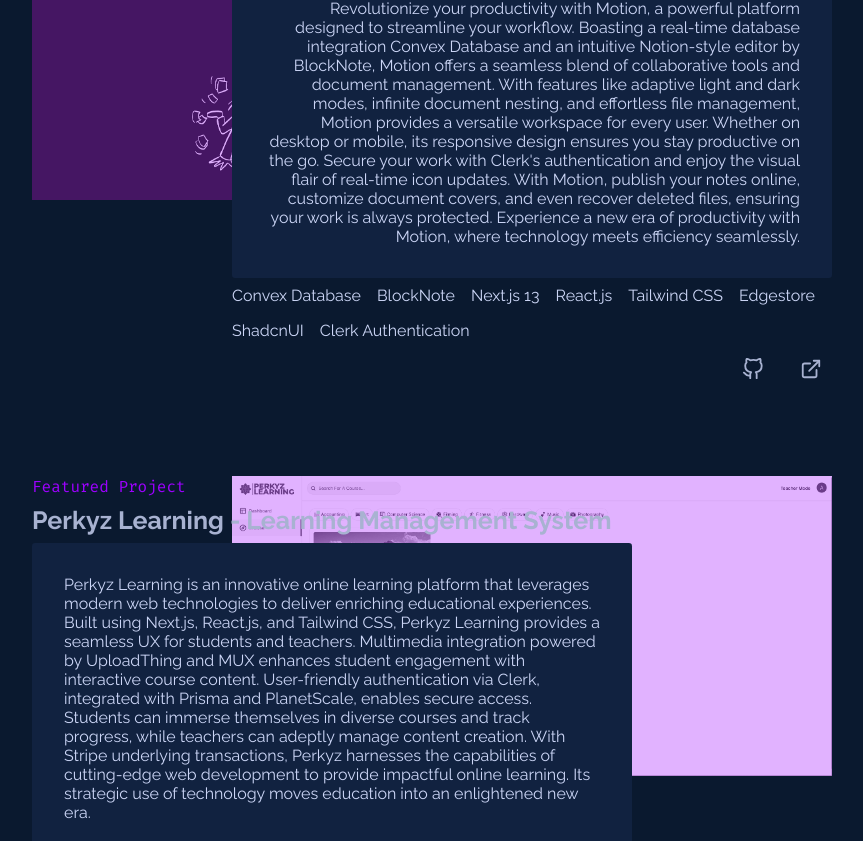
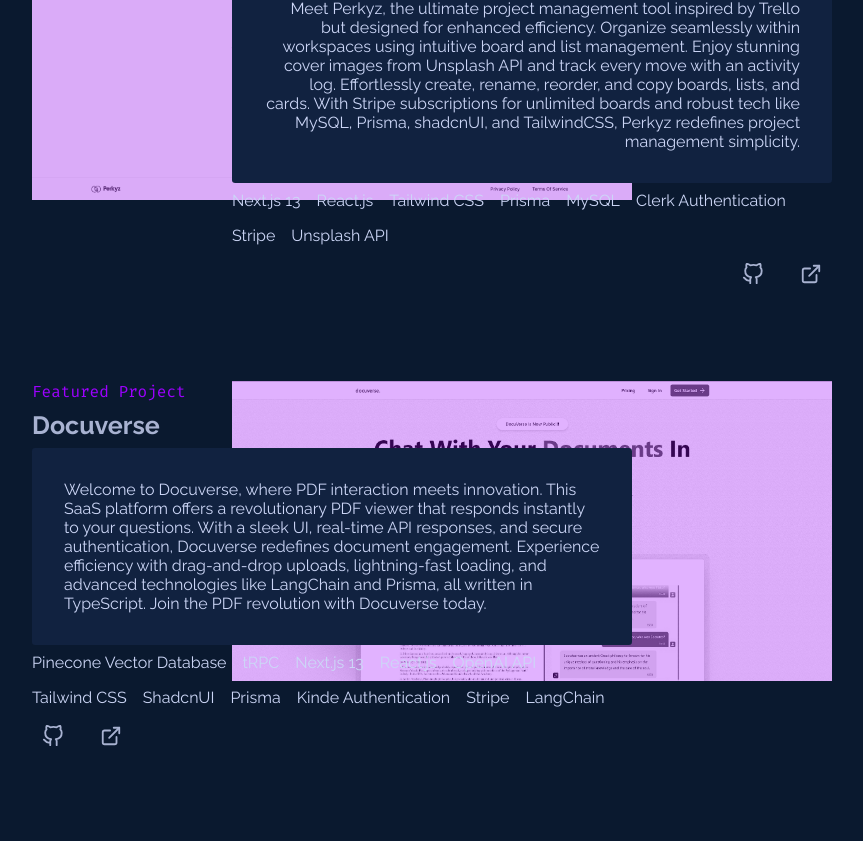
Before and after one commit to knightfury101/Portfolio_New, a Next.js app: page / in a window 1280 px wide. Shown: the part 3488-4329 px from the top of the page, without its empty margins (208-1071 px from the left). Built offline with nearby package versions, Linux system fonts and the light colour scheme; no server answers.

Commit message:
Update Projects.tsx

```diff
--- a/src/sections/Projects.tsx
+++ b/src/sections/Projects.tsx
@@ -6,6 +6,51 @@
 
 function Projects() {
   const projectsData = [
+    {
+      image: "/project16.png",
+      projectName: "Perkyz - A Trello Clone",
+      projectLink: "https://perkyz-task-master-knightfury101.vercel.app/",
+      projectDescription:
+        "Meet Perkyz, the ultimate project management tool inspired by Trello but designed for enhanced efficiency. Organize seamlessly within workspaces using intuitive board and list management. Enjoy stunning cover images from Unsplash API and track every move with an activity log. Effortlessly create, rename, reorder, and copy boards, lists, and cards. With Stripe subscriptions for unlimited boards and robust tech like MySQL, Prisma, shadcnUI, and TailwindCSS, Perkyz redefines project management simplicity.",
+      projectTech: [
+        "Next.js 13",
+        "React.js",
+        "Tailwind CSS",
+        "Prisma",
+        "MySQL",
+        "Clerk Authentication",
+        "Stripe",
+        "Unsplash API",
+      ],
+      projectExternalLinks: {
+        github: "https://github.com/knightfury101/Perkyz-Task-Master",
+        externalLink: "https://perkyz-task-master-knightfury101.vercel.app/",
+      },
+    },
+    {
+      image: "/project15.png",
+      projectName: "Docuverse",
+      projectLink: "https://docuverse-knightfury101.vercel.app/",
+      projectDescription:
+        "Welcome to Docuverse, where PDF interaction meets innovation. This SaaS platform offers a revolutionary PDF viewer that responds instantly to your questions. With a sleek UI, real-time API responses, and secure authentication, Docuverse redefines document engagement. Experience efficiency with drag-and-drop uploads, lightning-fast loading, and advanced technologies like LangChain and Prisma, all written in TypeScript. Join the PDF revolution with Docuverse today.",
+      projectTech: [
+        "Pinecone Vector Database",
+        "tRPC",
+        "Next.js 13",
+        "React.js",
+        "OpenAI API",
+        "Tailwind CSS",
+        "ShadcnUI",
+        "Prisma",
+        "Kinde Authentication",
+        "Stripe",
+        "LangChain",
+      ],
+      projectExternalLinks: {
+        github: "https://github.com/knightfury101/docuverse",
+        externalLink: "https://docuverse-knightfury101.vercel.app/",
+      },
+    },
     {
       image: "/project14.png",
       projectName: "Motion - A Notion Clone",
```
